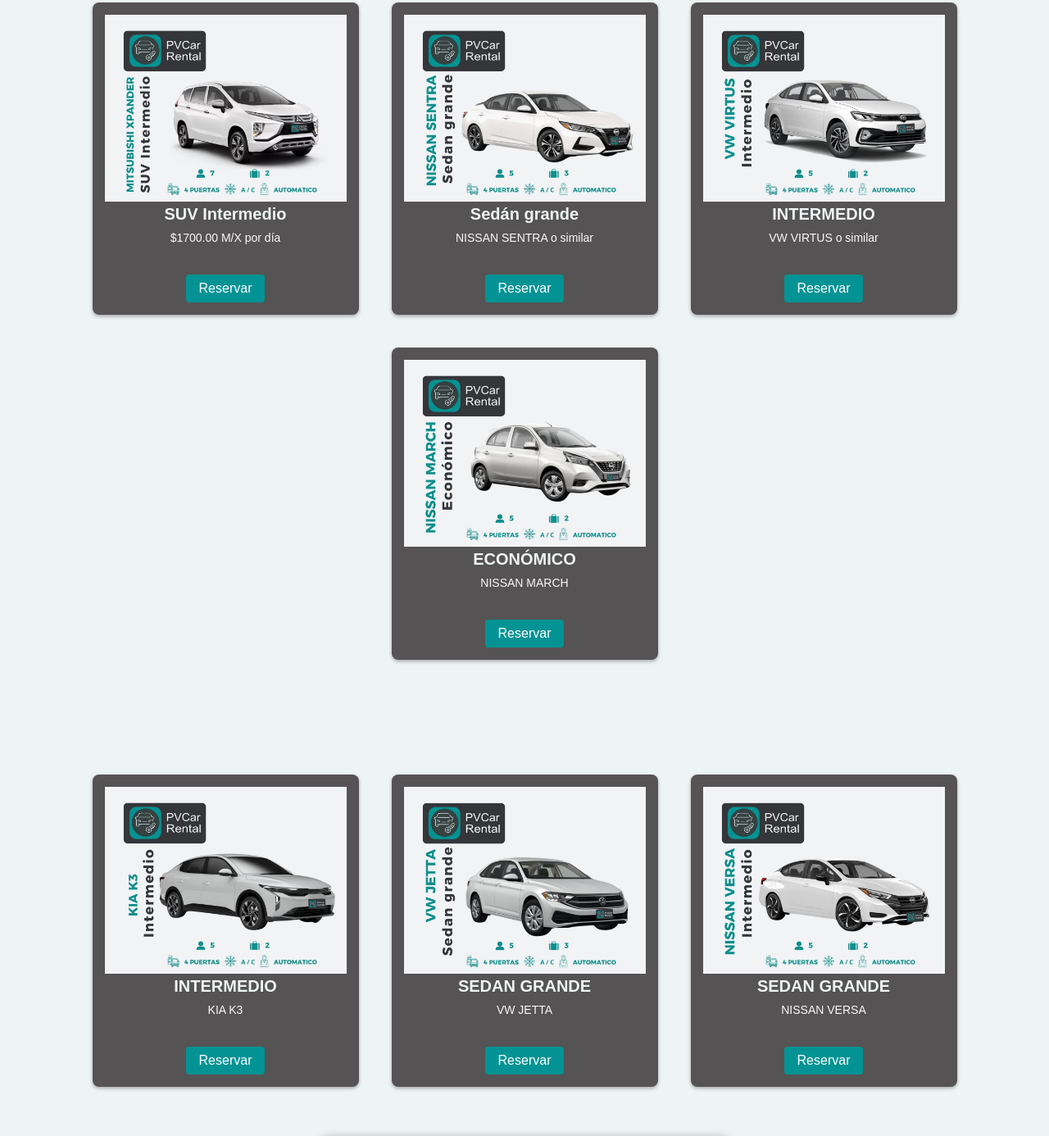
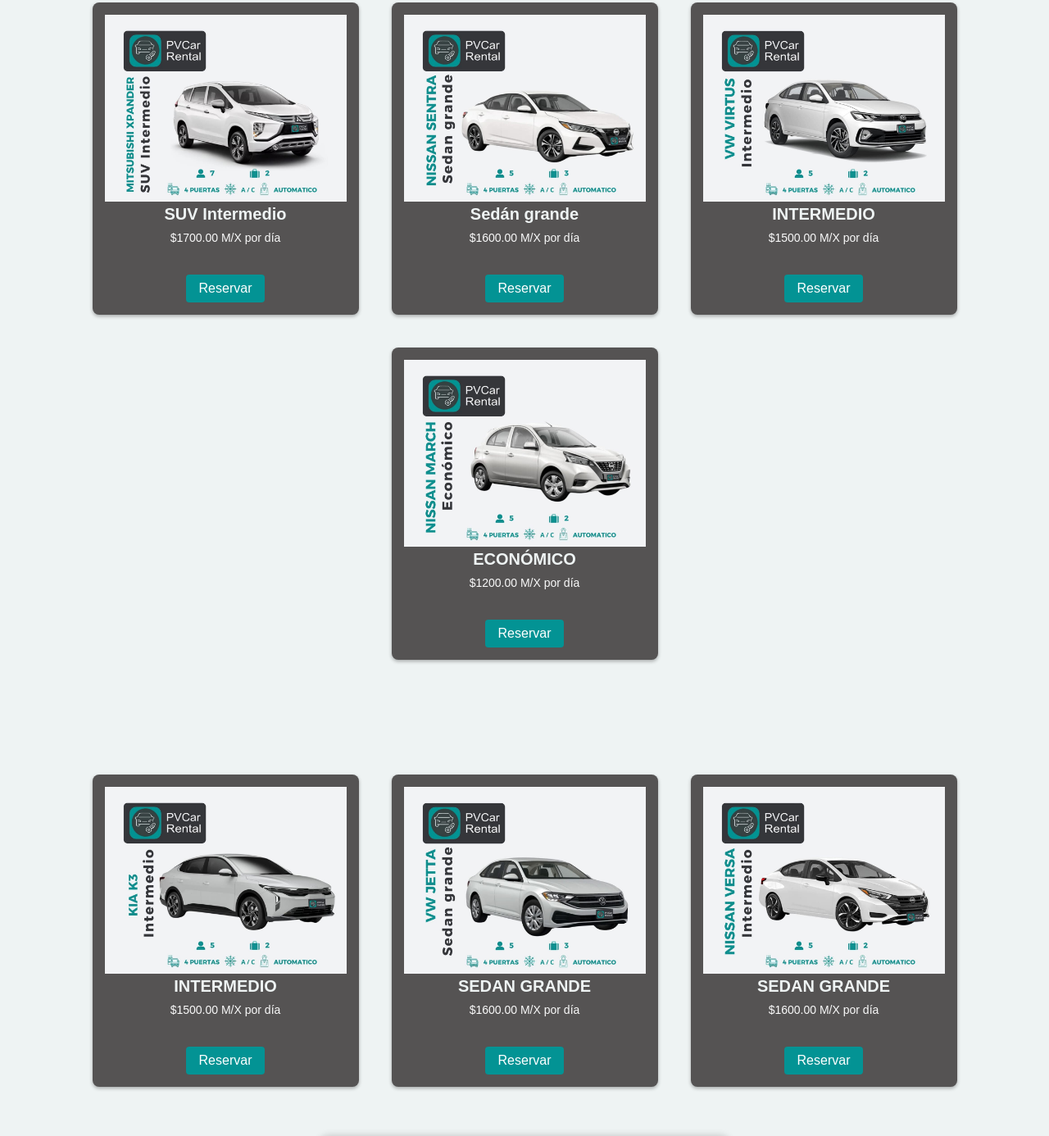
Before and after one commit to Lpelayo5/Proyecto-final-HTML-CSS, a plain HTML site: page index.html in a window 1280 px wide. Shown: the part 1116-2502 px from the top of the page at 82% size. Drawn offline with Linux system fonts and the light colour scheme; a script that the page names is missing.

Commit message:
actualizar precios

```diff
--- a/index.html
+++ b/index.html
@@ -87,7 +87,7 @@
     <img src="image/6.jpeg" alt="Nissan SENTRA">
     <div class="card-content">
       <h3>Sedán grande</h3>
-      <p>NISSAN SENTRA o similar</p>
+      <p>$1600.00 M/X por día</p>
       <a href="#reserva-form" class="btn">Reservar</a>
     </div>
   </div>
@@ -96,7 +96,7 @@
     <img src="image/3.jpeg" alt="VW VIRTUS" alt="VW VIRTUS">
     <div class="card-content">
       <h3>INTERMEDIO</h3>
-      <p>VW VIRTUS o similar</p>
+      <p>$1500.00 M/X por día</p>
       <a href="#reserva-form" class="btn">Reservar</a>
     </div>
   </div>
@@ -105,7 +105,7 @@
     <img src="image/1.jpeg" alt="NISSAN MARCH">
     <div class="card-content">
       <h3>ECONÓMICO</h3>
-      <p>NISSAN MARCH</p>
+      <p>$1200.00 M/X por día</p>
       <a href="#reserva-form" class="btn">Reservar</a>
     </div>
   </div>
@@ -116,7 +116,7 @@
     <img src="image/2.jpeg" alt="KIA">
     <div class="card-content">
       <h3>INTERMEDIO</h3>
-      <p>KIA K3</p>
+      <p>$1500.00 M/X por día</p>
       <a href="#reserva-form" class="btn">Reservar</a>
     </div>
   </div>
@@ -125,7 +125,7 @@
     <img src="image/5.jpeg" alt="JETTA">
     <div class="card-content">
       <h3>SEDAN GRANDE</h3>
-      <p>VW JETTA</p>
+      <p>$1600.00 M/X por día</p>
       <a href="#reserva-form" class="btn">Reservar</a>
     </div>
   </div>
@@ -134,7 +134,7 @@
     <img src="image/4.jpeg"  alt="NISSAN VERSA">
     <div class="card-content">
       <h3>SEDAN GRANDE</h3>
-      <p>NISSAN VERSA</p>
+      <p>$1600.00 M/X por día</p>
       <a href="#reserva-form" class="btn">Reservar</a>
     </div>
   </div>
```
